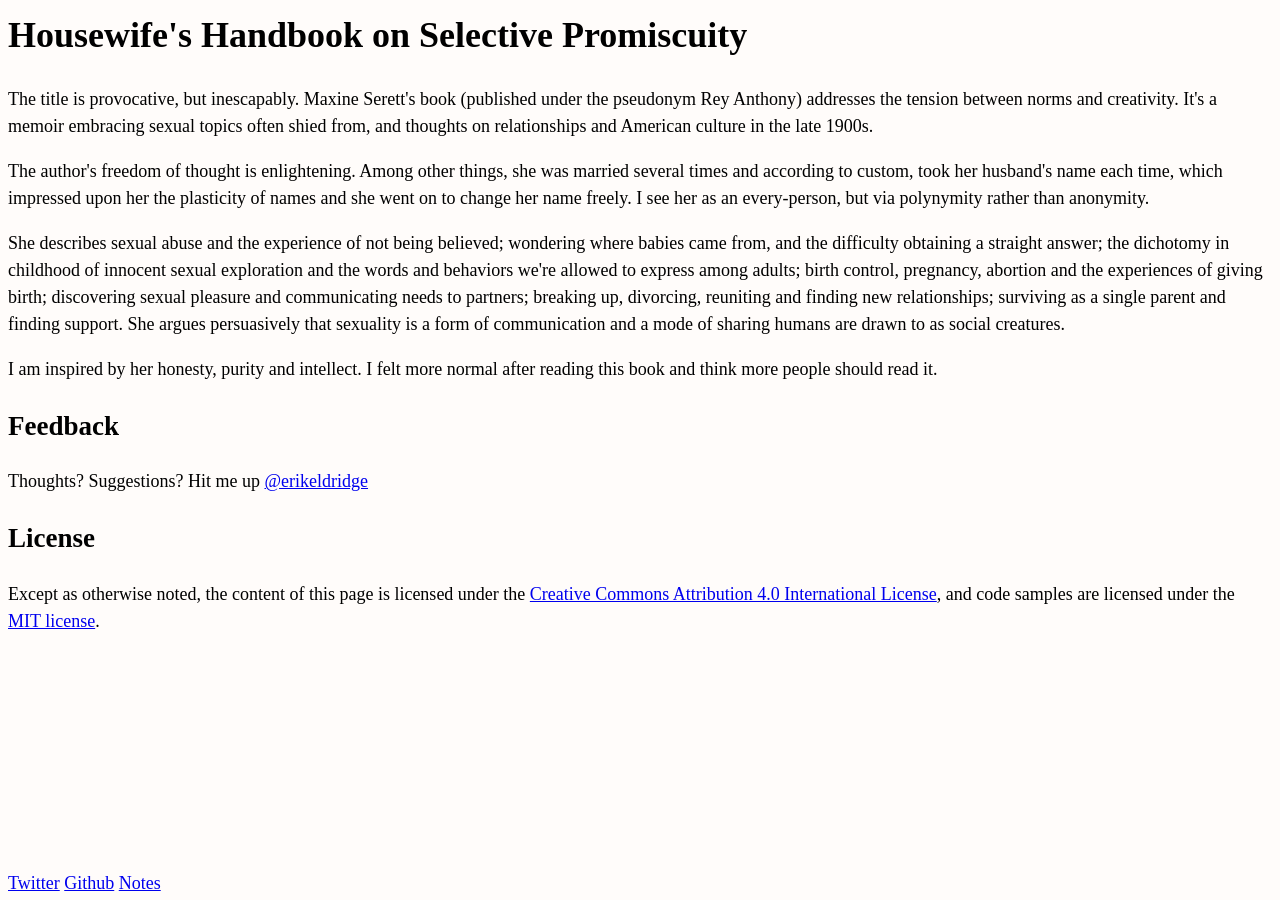
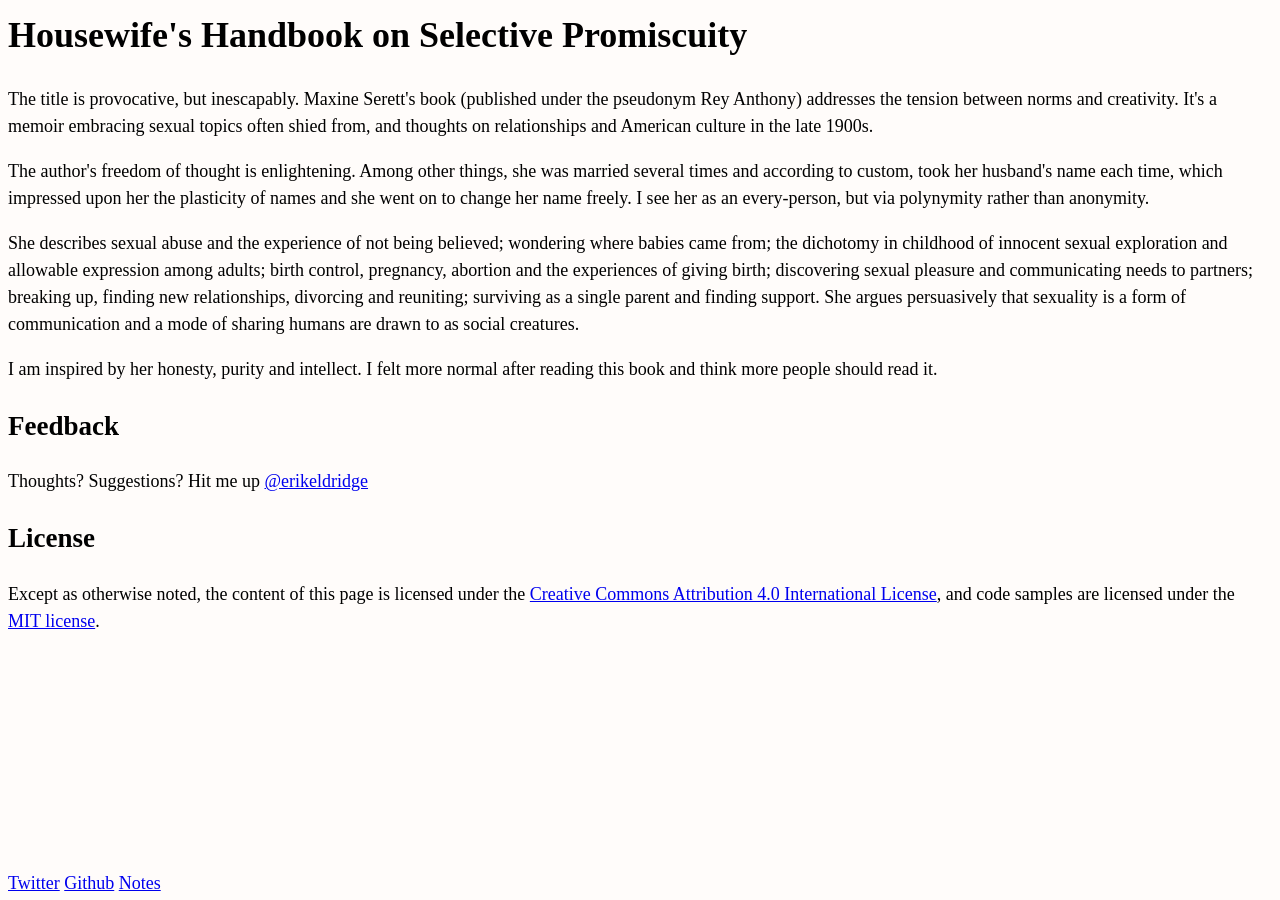
Before and after one commit to erikeldridge/erikeldridge.github.com, a Jekyll site: the page built from _posts/2018-10-28-housewife-s-handbook-on-selective-promiscuity.md, in a window 1280 px wide. Built offline with Jekyll 4.4.1, drawn with Linux system fonts in a browser that asks for light colours; nearby versions of some CDN libraries.

Commit message:
Update from Forestry.io - Updated housewife-s-handbook-on-selective-promiscuity.md

```diff
--- a/_posts/2018-10-28-housewife-s-handbook-on-selective-promiscuity.md
+++ b/_posts/2018-10-28-housewife-s-handbook-on-selective-promiscuity.md
@@ -11,6 +11,6 @@ The title is provocative, but inescapably. Maxine Serett's book (published under
 
 The author's freedom of thought is enlightening. Among other things, she was married several times and according to custom, took her husband's name each time, which impressed upon her the plasticity of names and she went on to change her name freely. I see her as an every-person, but via polynymity rather than anonymity.
 
-She describes sexual abuse and the experience of not being believed; wondering where babies came from, and the difficulty obtaining a straight answer; the dichotomy in childhood of innocent sexual exploration and the words and behaviors we're allowed to express among adults; birth control, pregnancy, abortion and the experiences of giving birth; discovering sexual pleasure and communicating needs to partners; breaking up, divorcing, reuniting and finding new relationships; surviving as a single parent and finding support. She argues persuasively that sexuality is a form of communication and a mode of sharing humans are drawn to as social creatures.
+She describes sexual abuse and the experience of not being believed; wondering where babies came from; the dichotomy in childhood of innocent sexual exploration and allowable expression among adults; birth control, pregnancy, abortion and the experiences of giving birth; discovering sexual pleasure and communicating needs to partners; breaking up, finding new relationships, divorcing and reuniting; surviving as a single parent and finding support. She argues persuasively that sexuality is a form of communication and a mode of sharing humans are drawn to as social creatures.
 
 I am inspired by her honesty, purity and intellect. I felt more normal after reading this book and think more people should read it.
```
